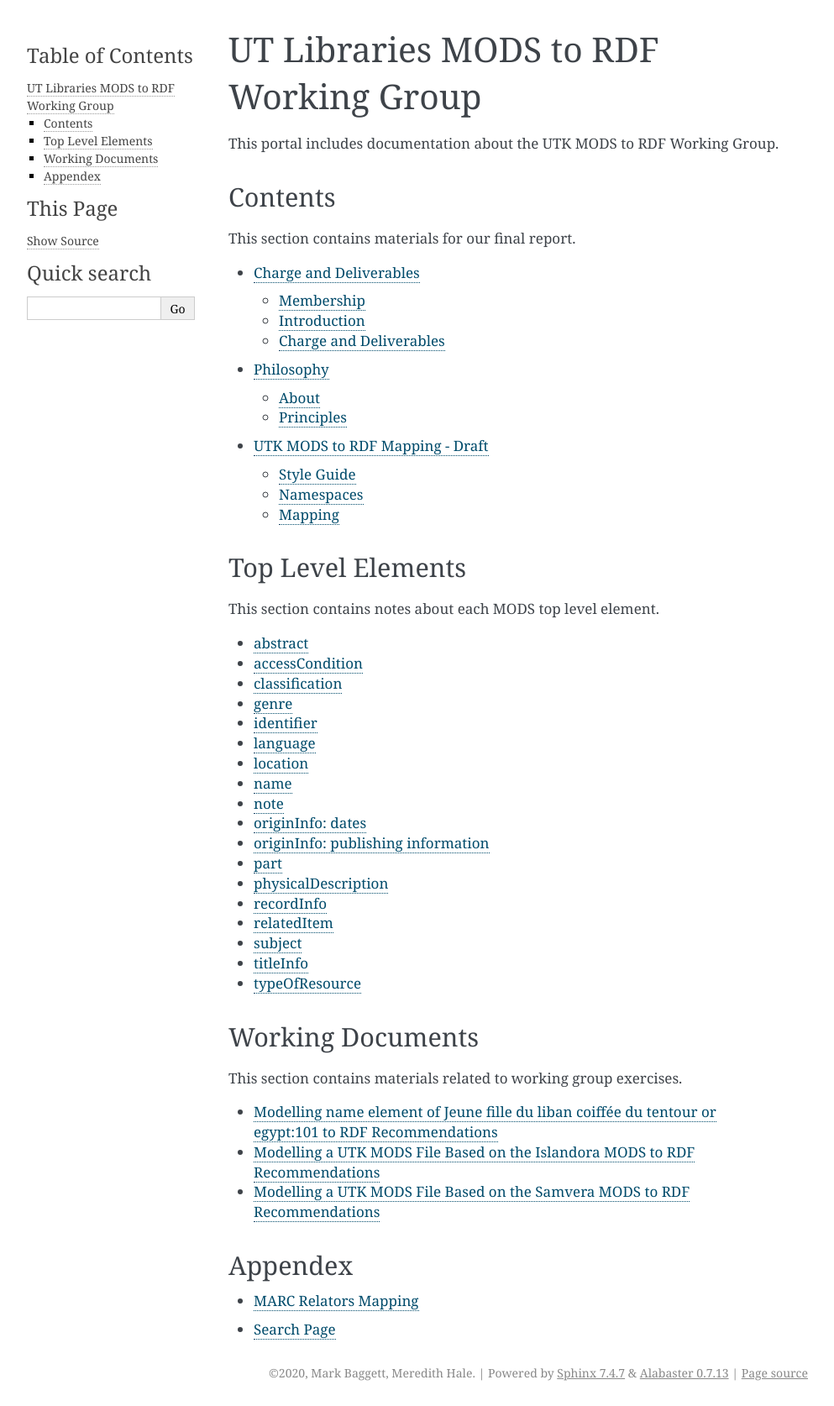
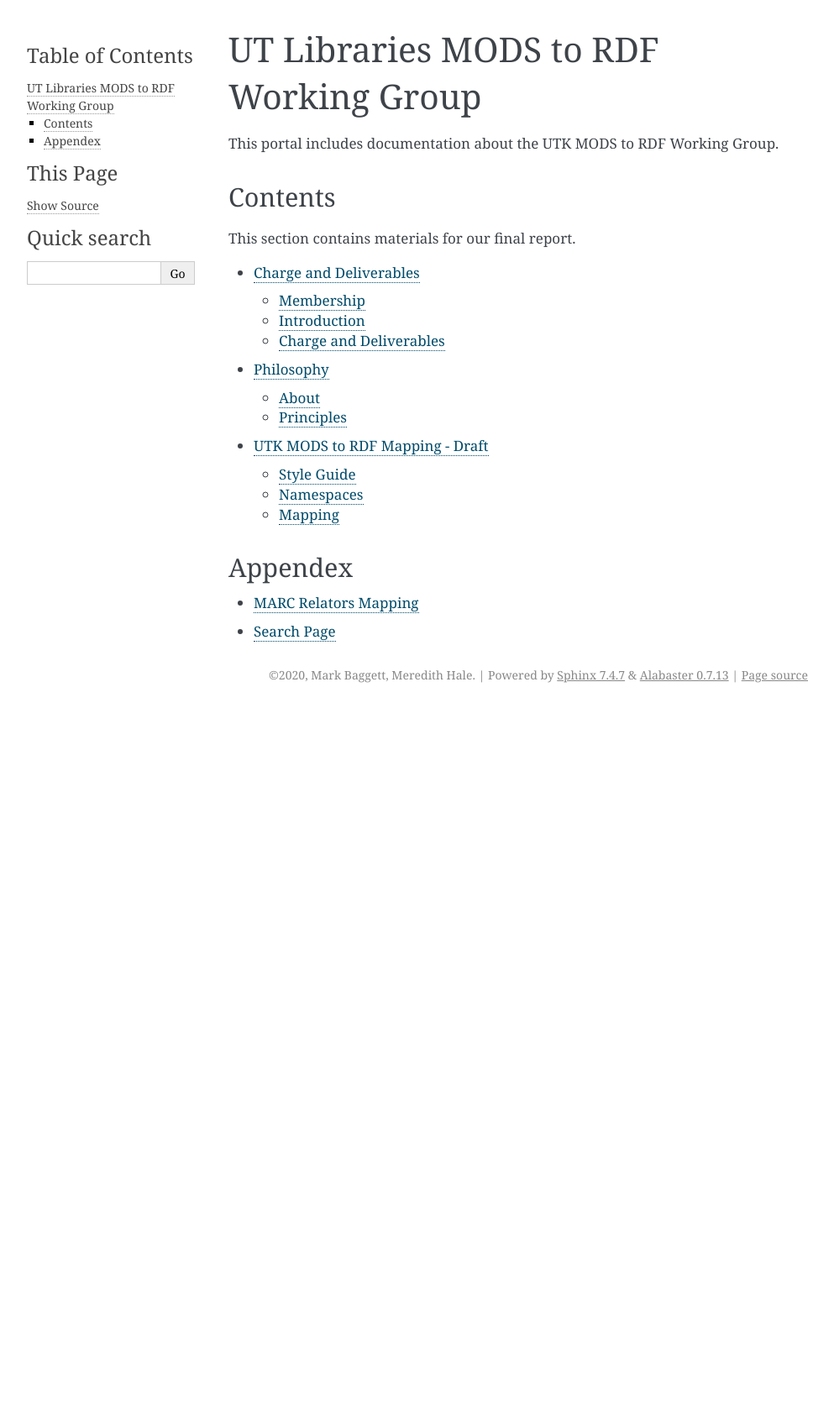
Before and after one commit to UTKcataloging/mods_to_rdf, a Sphinx documentation site: the page built from docs/source/index.rst, in a window 1280 px wide. Shown: the whole page at 84% size, without its empty margins (148-1141 px from the left). Built offline with Sphinx 7.4.7, drawn with Linux system fonts in a browser that asks for light colours; formulas are drawn with MathJax 3; after the commit the page ends 900 px from its top, so only the background shows below that.

Commit message:
Drop other sections that are no longer needed.

```diff
--- a/docs/source/index.rst
+++ b/docs/source/index.rst
@@ -19,28 +19,6 @@ This section contains materials for our final report.
 
    contents/*
 
-Top Level Elements
-------------------
-
-This section contains notes about each MODS top level element.
-
-.. toctree::
-   :maxdepth: 1
-   :glob:
-
-   top_level_elements/*
-
-Working Documents
------------------
-
-This section contains materials related to working group exercises.
-
-.. toctree::
-   :maxdepth: 1
-   :glob:
-
-   working_docs/*
-
 Appendex
 --------
 
```
